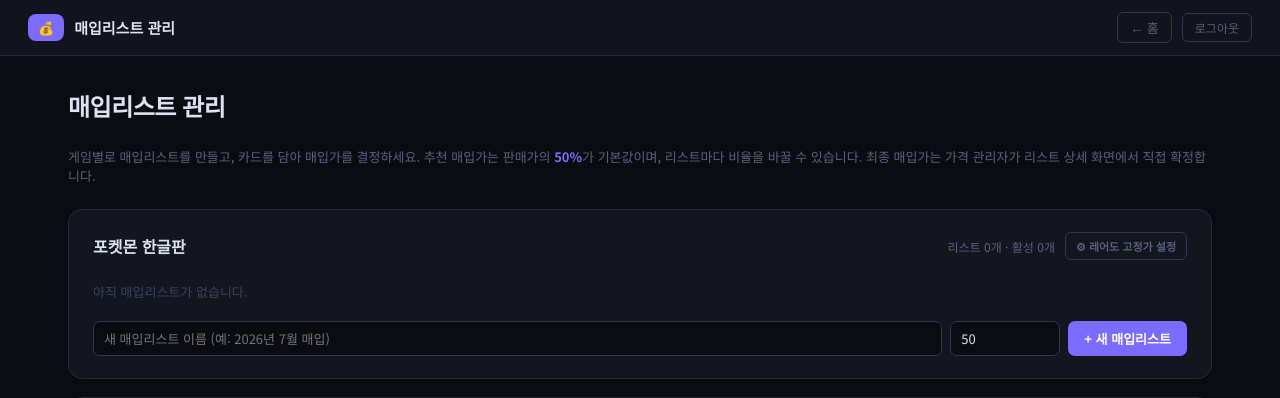
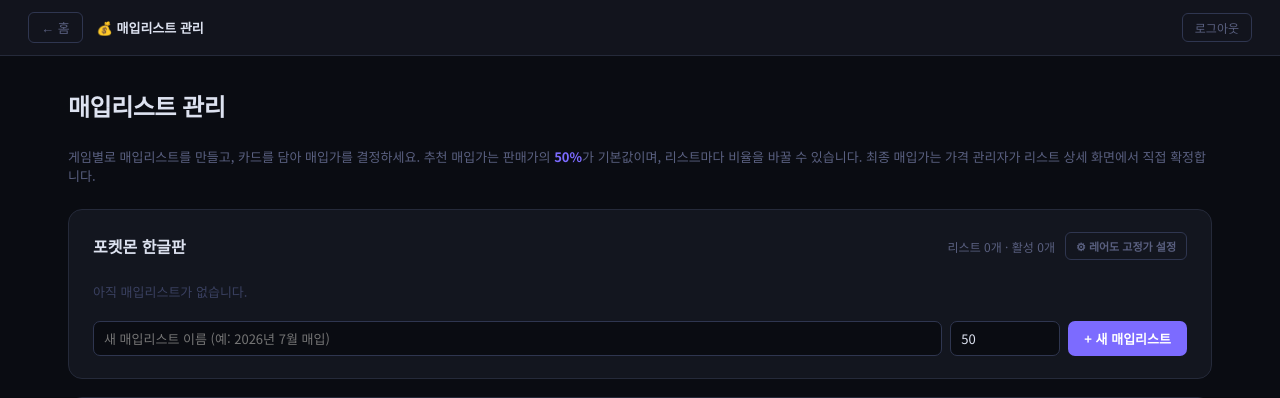
Before and after one commit to horhori2/pricehub, a Django app: page /purchase-lists/ in a window 1280 px wide. Shown: the top 398 px of the page. Run offline with Django 5.2, Linux system fonts and the light colour scheme; the visitor is signed in with stand-in values (Sample User, id 1); data that the repository does not hold is empty; parts of the project's set-up code (start-up, migrations or seed data) failed here and were passed over.

Commit message:
fix: 매입리스트 관리 페이지 상단 바를 다른 페이지와 통일
다른 모든 페이지는 왼쪽에 뒤로가기+현재 위치, 오른쪽에 로그아웃만
두는데 이 페이지만 로고 스타일 제목 + 뒤로가기를 로그아웃 옆(오른쪽)에
뒀음. 동일한 배치로 통일. 전체 페이지 상단 바 점검 결과 다른 곳은
이미 일관돼 있었음.

```diff
--- a/pricehub/templates/dashboard/purchase_list_index.html
+++ b/pricehub/templates/dashboard/purchase_list_index.html
@@ -32,14 +32,11 @@
 <body>
 
 <header>
-  <div class="logo">
-    <span class="logo-badge">💰</span>
-    <span class="logo-text">매입리스트 관리</span>
+  <div class="header-left">
+    <a href="/" class="back-btn">← 홈</a>
+    <div class="breadcrumb"><strong style="color:var(--text)">💰 매입리스트 관리</strong></div>
   </div>
-  <div style="display:flex;gap:10px;align-items:center;">
-    <a href="/" class="back-btn">← 홈</a>
-    <a href="/logout/" class="logout-btn">로그아웃</a>
-  </div>
+  <a href="/logout/" class="logout-btn">로그아웃</a>
 </header>
 
 <main>
```
Also changed, not shown: CHANGELOG.md.
